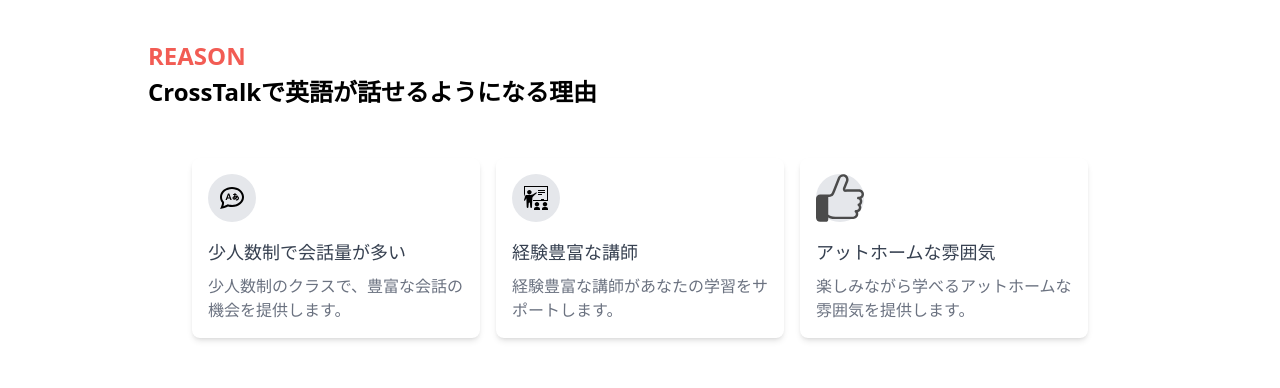
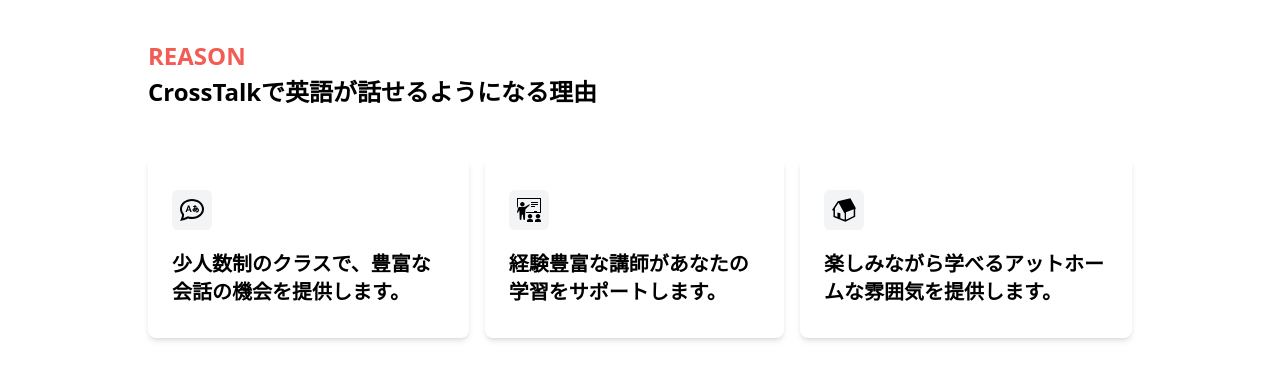
Before and after one commit to nyon3/CrossTalk-English, a Next.js app: page /eikaiwa-school in a window 1280 px wide. Shown: the part 530-918 px from the top of the page. Built offline with nearby package versions, Linux system fonts and the light colour scheme; no server answers.

Commit message:
re-design info card component

```diff
--- a/components/Card/IconicInfoBox/index.js
+++ b/components/Card/IconicInfoBox/index.js
@@ -1,7 +1,7 @@
 import React from 'react';
 import Icon1 from '@/public/language.svg';
 import Icon2 from '@/public/teacher.svg';
-import Icon3 from '@/public/thumbsUp.svg';
+import Icon3 from '@/public/home.svg';
 
 const icons = [ Icon1, Icon2, Icon3 ];
 
@@ -12,12 +12,12 @@ const InfoCard = ({ data }) => {
         const CurrentIcon = icons[index];  // Get the icon using the index
 
         return (
-          <div className="bg-white rounded-lg shadow-md p-4 w-72" key={card.title}>
-            <div className="bg-gray-200 rounded-full h-12 w-12 flex items-center justify-center">
-              <CurrentIcon className="h-6 w-6 text-gray-600" />
-            </div>
-            <h3 className="text-lg font-medium text-gray-700 mt-4">{card.title}</h3>
-            <p className="text-gray-500 mt-2">{card.description}</p>
+          <div className="bg-white rounded-lg px-6 py-8 shadow-md" key={index}>
+            <span className="inline-flex items-center justify-center p-2 bg-gray-100 rounded-md">
+              <CurrentIcon className="h-6 w-6 " />
+            </span>
+            {/* <h3 className="text-lg font-medium text-gray-700 mt-4">{card.title}</h3> */}
+            <p className=" mt-2 text-xl font-semibold pt-3">{card.description}</p>
           </div>
         );
       })}
```
Also changed, not shown: public/home.svg (added).
